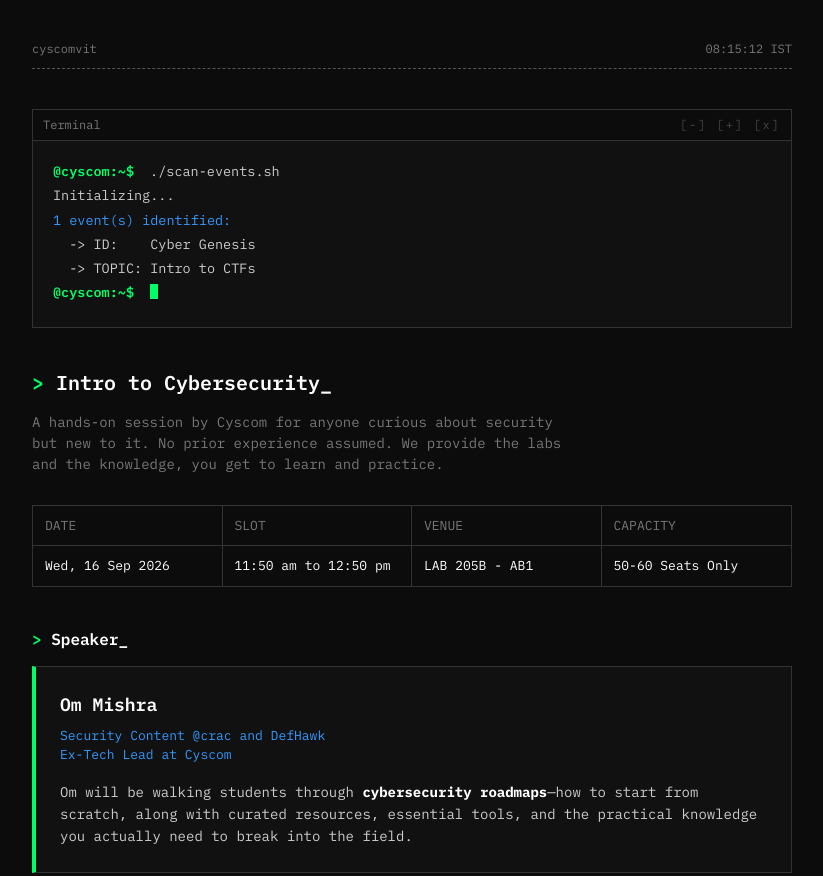
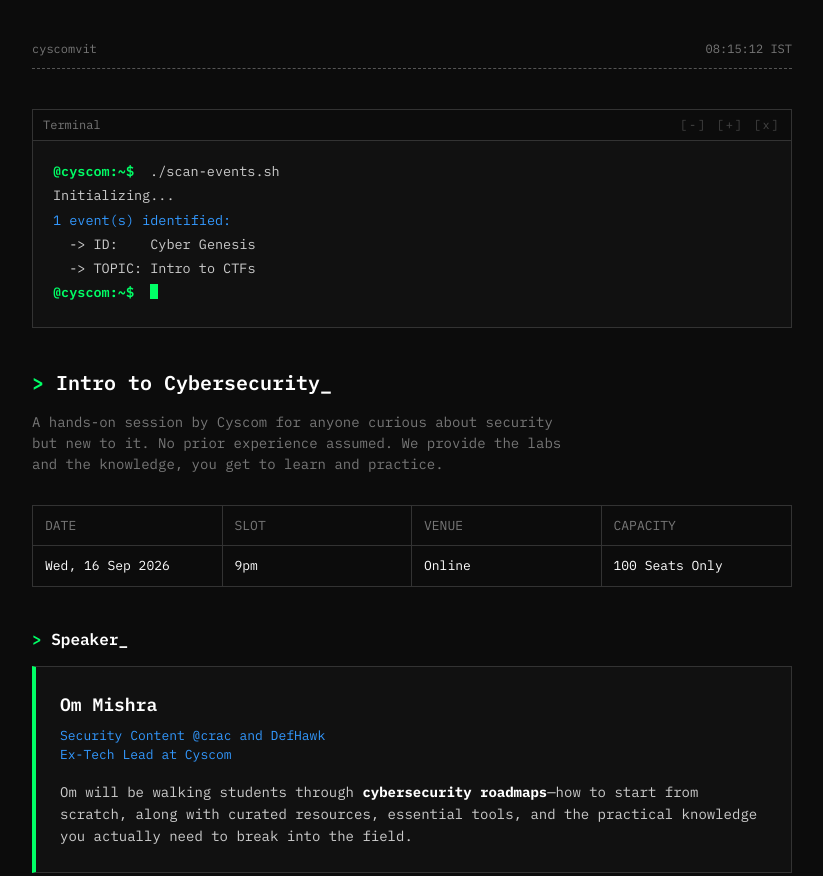
Before and after one commit to shubhkotharidev/cyscom-workshop, a plain HTML site: page index.html in a window 1280 px wide. Shown: the top 876 px of the page, without its empty margins (228-1051 px from the left). Drawn offline with Linux system fonts and the light colour scheme.

Commit message:
Update event details in index.html

```diff
--- a/index.html
+++ b/index.html
@@ -458,15 +458,15 @@
     </div>
     <div class="meta-col">
       <div class="meta-th">SLOT</div>
-      <div class="meta-td">11:50 am to 12:50 pm</div>
+      <div class="meta-td">9pm</div>
     </div>
     <div class="meta-col">
       <div class="meta-th">VENUE</div>
-      <div class="meta-td">LAB 205B - AB1</div>
+      <div class="meta-td">Online</div>
     </div>
     <div class="meta-col">
       <div class="meta-th">CAPACITY</div>
-      <div class="meta-td">50-60 Seats Only</div>
+      <div class="meta-td">100 Seats Only</div>
     </div>
   </div>
 
```
